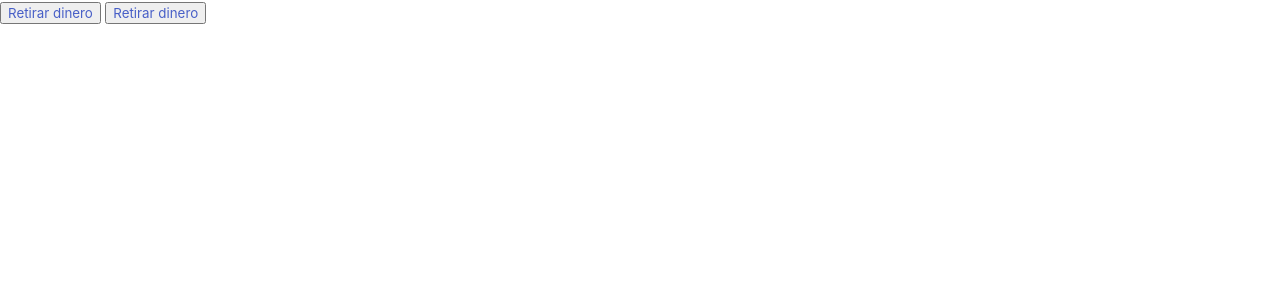
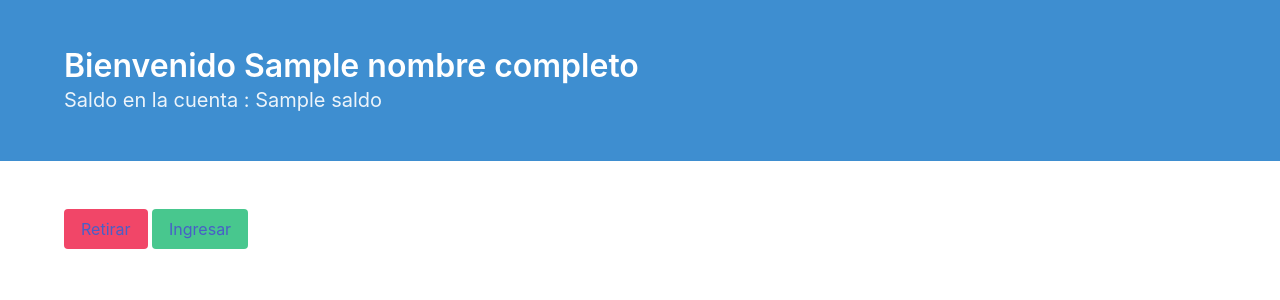
Before and after one commit to fjimenezJOB/recuperacion_examenFinal_05, a Flask app: template templates/cajero.html in a window 1280 px wide. Shown: the top 300 px of the page. Run offline with Flask 2, Linux system fonts and the light colour scheme; the template is opened without the code that fills it: most values are stand-ins (such as "Sample title", 1, 10 or a date in 2020); parts of the project's set-up code (start-up, migrations or seed data) failed here and were passed over; some libraries are stand-ins or nearby versions.

Commit message:
Creados estilos de la pagina, resueltos errores de inicio de sesion

```diff
--- a/main.py
+++ b/main.py
@@ -8,28 +8,68 @@ app = Flask(__name__)
 app.secret_key = 'recuperacion'
 csrf = CsrfProtect(app)
 
+dni = ''
 
 @app.route('/')
 def home():
     return render_template('index.html')
 
+
 @app.route('/login', methods=['GET', 'POST'])
 def login():
     if request.method == 'POST':
+        global dni
         dni = request.form.get('dni')
         # dni_bd = leer_usuario(dni)
         password = request.form.get('password')
         pass_bd = leer_password(dni)
-        print(pass_bd)
 
         if pass_bd == password:
-            return render_template('cajero.html')
+            usuario = leer_usuario(dni)
+            saldo = get_dinero(dni)
+            context = {
+                'nombre_completo': f'{usuario[0][1]} {usuario[0][2]} {usuario[0][3]}',
+                'saldo': saldo
+            }
+            return render_template('cajero.html', **context)
         else:
             error = True
-            return render_template('index.html', error = error)
+            return render_template('index.html', error=error)
 
-@app.route('/retirar')
+
+@app.route('/retirar', methods=['GET','POST'])
 def retirar():
-    render_template('retirar.html')
+    global dni
+    dinero_acual = get_dinero(dni)
+    context = {
+        'saldo' : dinero_acual
+    }
+    if request.method == 'POST':
+        dinero_ingresar = int(request.form.get('retiro'))
+        saldo = dinero_acual - dinero_ingresar
+        if saldo > 0:
+            set_dinero(dni, saldo)
+            return render_template('adios.html', saldo = saldo)
+
+    return render_template('retirar.html', **context)
+
+
+@app.route('/ingresar', methods=['POST','GET'])
+def ingresar():
+    global dni
+    print(dni)
+    dinero_acual = get_dinero(dni)
+    if request.method == 'POST':
+        dinero_ingresar = int(request.form.get('ingreso'))
+        saldo = dinero_acual + dinero_ingresar
+        if saldo > 0:
+            set_dinero(dni, saldo)
+            return render_template('adios.html', saldo = saldo)
+    context = {
+        'saldo' : dinero_acual
+    }
+    return render_template('ingresar.html', **context)
+
+
 if __name__ == "__main__":
     app.run('0.0.0.0', 5000, debug=True)
--- a/templates/cajero.html
+++ b/templates/cajero.html
@@ -1,11 +1,26 @@
-{% extends 'base.html' %}
-    {% block title %}
-        {{ super() }}
-            Cajero
+{% extends 'base.html' %} {% block title %}
+{{ super() }}
+Cajero {% endblock %} {% block header %}
+
+<section class="hero is-info">
+  <div class="hero-body">
+    <div class="container">
+      <h1 class="title">
+        Bienvenido {{ nombre_completo }}
+      </h1>
+      <h2 class="subtitle">
+        Saldo en la cuenta : {{ saldo }}
+      </h2>
+    </div>
+  </div>
+</section>
+
+{% endblock %} {% block main %}
+<section class="section">
+  <div class="container">
+    <button class="button is-danger"><a href="{{ url_for('retirar') }}">Retirar</a></button>
+    <button class="button is-success"><a href="{{ url_for('ingresar') }}">Ingresar</a></button>
+  </div>
+</section>
+
 {% endblock %}
-
-
-{% block main %}
-<button><a href="{{ url_for('/retirar') }}">Retirar dinero</a></button>
-<button><a href="">Retirar dinero</a></button>
-{% endblock %}
```
Also changed, not shown: lib/conexion_bd.py (+1 -12 lines), templates/adios.html (added, +30 -0 lines), templates/ingresar.html (added, +33 -0 lines), templates/retirar.html (added, +33 -0 lines).
